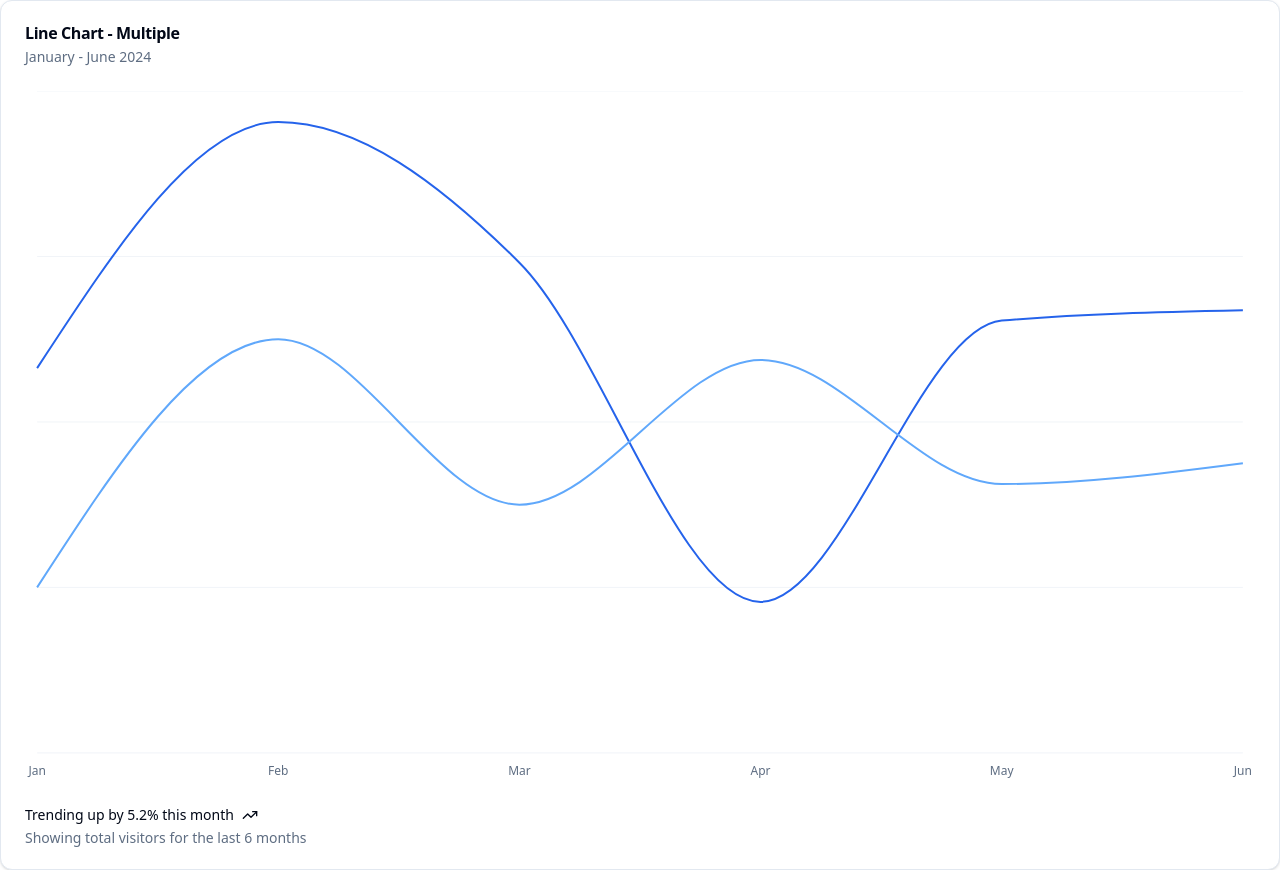
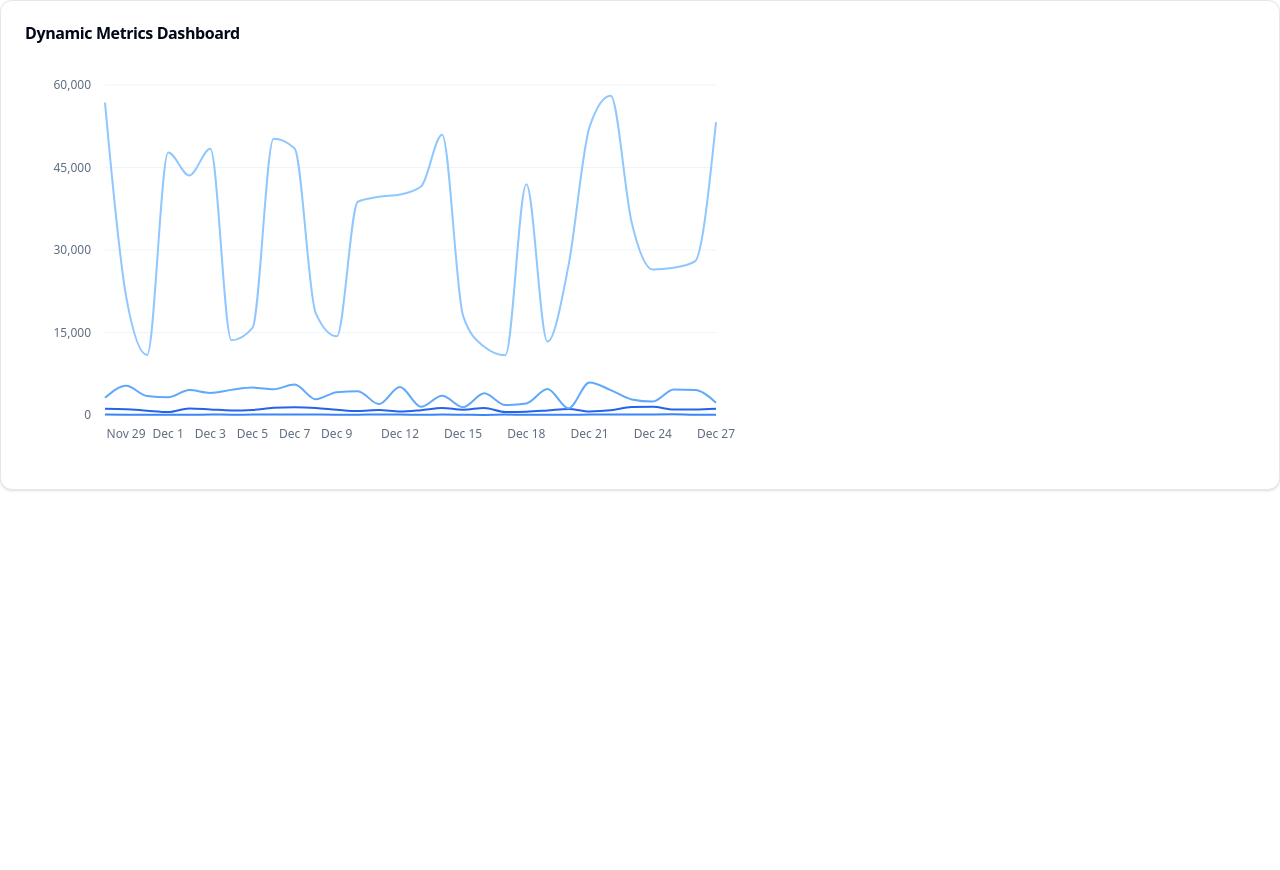
Before and after one commit to tigerabrodi/recharts-prototype, a React (Vite) app: page / in a window 1280 px wide. After the commit the page ends 800 px from the top, so only its background shows below. Built offline with nearby package versions, Linux system fonts and the light colour scheme.

Commit message:
line with dynamic data

```diff
--- a/src/App.tsx
+++ b/src/App.tsx
@@ -1,95 +1,195 @@
-import { TrendingUp } from 'lucide-react'
-import { CartesianGrid, Line, LineChart, XAxis } from 'recharts'
-
-import {
-  Card,
-  CardContent,
-  CardDescription,
-  CardFooter,
-  CardHeader,
-  CardTitle,
-} from '@/components/ui/card'
+import { useEffect, useState } from 'react'
+import { CartesianGrid, Line, LineChart, XAxis, YAxis } from 'recharts'
+import { Card, CardContent, CardHeader, CardTitle } from '@/components/ui/card'
 import {
   ChartConfig,
   ChartContainer,
   ChartTooltip,
   ChartTooltipContent,
 } from '@/components/ui/chart'
-const chartData = [
-  { month: 'January', desktop: 186, mobile: 80 },
-  { month: 'February', desktop: 305, mobile: 200 },
-  { month: 'March', desktop: 237, mobile: 120 },
-  { month: 'April', desktop: 73, mobile: 190 },
-  { month: 'May', desktop: 209, mobile: 130 },
-  { month: 'June', desktop: 214, mobile: 140 },
+
+// Types for our data
+interface MetricData {
+  timestamp: string
+  [key: string]: string | number
+}
+
+interface MetricInfo {
+  name: string
+  label: string
+}
+
+// Available chart colors from our theme
+const CHART_COLORS = [
+  'hsl(var(--chart-1))',
+  'hsl(var(--chart-2))',
+  'hsl(var(--chart-3))',
+  'hsl(var(--chart-4))',
+  'hsl(var(--chart-5))',
 ]
 
-const chartConfig = {
-  desktop: {
-    label: 'Desktop',
-    color: 'hsl(var(--chart-1))',
-  },
-  mobile: {
-    label: 'Mobile',
-    color: 'hsl(var(--chart-2))',
-  },
-} satisfies ChartConfig
+// Mock metrics we want to display
+const AVAILABLE_METRICS: MetricInfo[] = [
+  { name: 'activeUsers', label: 'Active Users' },
+  { name: 'newSignups', label: 'New Signups' },
+  { name: 'revenue', label: 'Revenue ($)' },
+  { name: 'conversions', label: 'Conversions' },
+  { name: 'pageViews', label: 'Page Views' },
+]
 
-export default function Component() {
+const generateRandomData = (metrics: MetricInfo[]) => {
+  return Array.from({ length: 30 }, (_, i) => {
+    const date = new Date()
+    date.setDate(date.getDate() - (29 - i))
+
+    // Create base object with timestamp
+    const dataPoint: MetricData = {
+      timestamp: date.toISOString(),
+    }
+
+    // Add random values for each metric
+    metrics.forEach((metric) => {
+      switch (metric.name) {
+        case 'activeUsers':
+          dataPoint[metric.name] = Math.floor(Math.random() * 1000 + 500)
+          break
+        case 'newSignups':
+          dataPoint[metric.name] = Math.floor(Math.random() * 200 + 50)
+          break
+        case 'revenue':
+          dataPoint[metric.name] = Math.floor(Math.random() * 50000 + 10000)
+          break
+        case 'conversions':
+          dataPoint[metric.name] = Math.floor(Math.random() * 100 + 20)
+          break
+        case 'pageViews':
+          dataPoint[metric.name] = Math.floor(Math.random() * 5000 + 1000)
+          break
+        default:
+          dataPoint[metric.name] = Math.floor(Math.random() * 1000)
+      }
+    })
+
+    return dataPoint
+  })
+}
+
+// Simulate API response but generate data locally
+const fetchChartData = async () => {
+  await new Promise((resolve) => setTimeout(resolve, 1000))
+
+  // Randomly select 3-4 metrics
+  const numberOfMetrics = Math.floor(Math.random() * 2) + 3 // 3 or 4 metrics
+  const selectedMetrics = [...AVAILABLE_METRICS]
+    .sort(() => Math.random() - 0.5)
+    .slice(0, numberOfMetrics)
+
+  return {
+    metrics: selectedMetrics,
+    data: generateRandomData(selectedMetrics),
+  }
+}
+
+export default function DynamicChart() {
+  const [loading, setLoading] = useState(true)
+  const [data, setData] = useState<MetricData[]>([])
+  const [metrics, setMetrics] = useState<MetricInfo[]>([])
+  const [error, setError] = useState<string | null>(null)
+
+  // Create dynamic chart config from metrics
+  const chartConfig = metrics.reduce((config, metric, index) => {
+    return {
+      ...config,
+      [metric.name]: {
+        label: metric.label,
+        // Use modulo to cycle through available colors
+        color: CHART_COLORS[index % CHART_COLORS.length],
+      },
+    }
+  }, {}) as ChartConfig
+
+  useEffect(() => {
+    const loadData = async () => {
+      try {
+        setLoading(true)
+        const { data: chartData, metrics: chartMetrics } =
+          await fetchChartData()
+        setData(chartData)
+        setMetrics(chartMetrics)
+      } catch (err) {
+        setError('Failed to load chart data')
+        console.error(err)
+      } finally {
+        setLoading(false)
+      }
+    }
+
+    loadData()
+  }, [])
+
+  if (loading) return <div>Loading...</div>
+  if (error) return <div>Error: {error}</div>
+  if (!data.length) return <div>No data available</div>
+
   return (
     <Card>
       <CardHeader>
-        <CardTitle>Line Chart - Multiple</CardTitle>
-        <CardDescription>January - June 2024</CardDescription>
+        <CardTitle>Dynamic Metrics Dashboard</CardTitle>
       </CardHeader>
       <CardContent>
-        <ChartContainer config={chartConfig}>
+        <ChartContainer config={chartConfig} className="h-[400px]">
           <LineChart
-            accessibilityLayer
-            data={chartData}
-            margin={{
-              left: 12,
-              right: 12,
-            }}
+            data={data}
+            margin={{ top: 20, right: 20, left: 20, bottom: 20 }}
           >
             <CartesianGrid vertical={false} />
             <XAxis
-              dataKey="month"
+              dataKey="timestamp"
               tickLine={false}
               axisLine={false}
               tickMargin={8}
-              tickFormatter={(value) => (value as string).slice(0, 3)}
+              tickFormatter={(value) => {
+                const date = new Date(value as string)
+                return date.toLocaleDateString('en-US', {
+                  month: 'short',
+                  day: 'numeric',
+                })
+              }}
             />
-            <ChartTooltip cursor={false} content={<ChartTooltipContent />} />
-            <Line
-              dataKey="desktop"
-              type="monotone"
-              stroke="var(--color-desktop)"
-              strokeWidth={2}
-              dot={false}
+            <YAxis
+              tickLine={false}
+              axisLine={false}
+              tickMargin={8}
+              tickFormatter={(value) => (value as number).toLocaleString()}
             />
-            <Line
-              dataKey="mobile"
-              type="monotone"
-              stroke="var(--color-mobile)"
-              strokeWidth={2}
-              dot={false}
+            <ChartTooltip
+              content={
+                <ChartTooltipContent
+                  formatter={(value) => value.toLocaleString()}
+                  labelFormatter={(value) => {
+                    const date = new Date(value as string)
+                    return date.toLocaleDateString('en-US', {
+                      month: 'long',
+                      day: 'numeric',
+                      year: 'numeric',
+                    })
+                  }}
+                />
+              }
             />
+            {metrics.map((metric, index) => (
+              <Line
+                key={metric.name}
+                type="monotone"
+                dataKey={metric.name}
+                stroke={`var(--color-${metric.name})`}
+                strokeWidth={2}
+                dot={false}
+              />
+            ))}
           </LineChart>
         </ChartContainer>
       </CardContent>
-      <CardFooter>
-        <div className="flex w-full items-start gap-2 text-sm">
-          <div className="grid gap-2">
-            <div className="flex items-center gap-2 font-medium leading-none">
-              Trending up by 5.2% this month <TrendingUp className="h-4 w-4" />
-            </div>
-            <div className="flex items-center gap-2 leading-none text-muted-foreground">
-              Showing total visitors for the last 6 months
-            </div>
-          </div>
-        </div>
-      </CardFooter>
     </Card>
   )
 }
```
